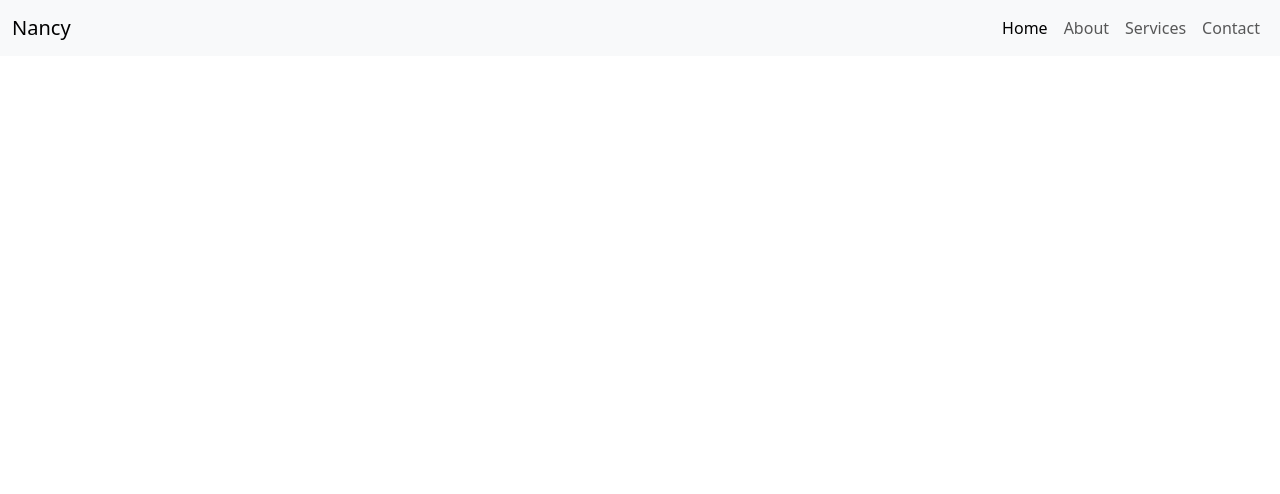
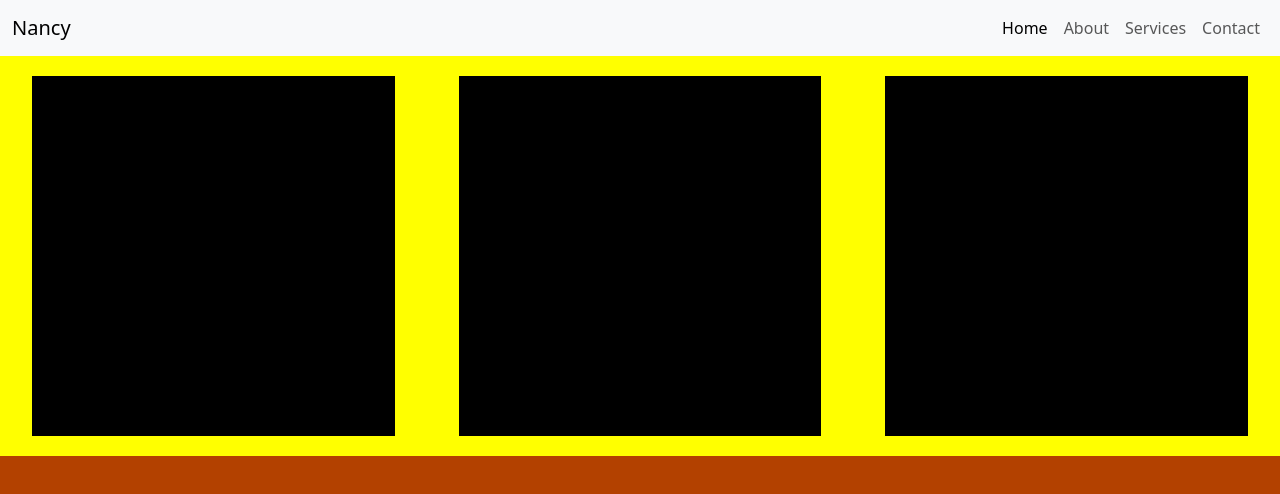
Before and after one commit to nkong008/Custom-Bootstrap-project, a website with bundled scripts: page index.html in a window 1280 px wide. Built offline with nearby package versions, Linux system fonts and the light colour scheme.

Commit message:
testing bootstrap grid system

```diff
--- a/css/style.scss
+++ b/css/style.scss
@@ -10,16 +10,38 @@ $custom-theme-colors: (
     "nancyDark": #b34100
 );
 
-$theme-colors:map-merge($custom-theme-colors , $theme-colors);
+$theme-colors: map-merge($custom-theme-colors, $theme-colors);
 
 // apply bootstrap before the container
 @import "../node_modules/bootstrap/scss/bootstrap";
 
 
-.wrapper-container {
-    height: 100vh;
+#wrapper-container {
 
-    #nav {
-        height: 70px;
+}
+#content {
+    margin-top: 56px;
+    height: calc(100vh - 56px);
+    // background-color: green;
+    padding: 0;
+    #content-1 {
+        height: 400px;
+        background-color: yellow;
+        .row {
+            height: 100%;
+            .content-1-section {
+                // background-color: blue;
+                height: 100%;
+                .content-1-section-div {
+                    // make it slightly smaller than the parent to create some space
+                    height: 90%;
+                    width: 90%;
+                    // padding: 2em;
+                    background-color: rgb(0, 0, 0);
+
+                }
+
+            }
+        }
     }
 }
--- a/index.html
+++ b/index.html
@@ -1,5 +1,6 @@
 <!DOCTYPE html>
 <html lang="en">
+
 <head>
   <meta charset="UTF-8">
   <meta http-equiv="X-UA-Compatible" content="IE=edge">
@@ -7,13 +8,15 @@
   <title>Bootstrap Starter File</title>
   <link rel="stylesheet" href="css/style.css">
 </head>
+
 <body>
 
-    <div class="container-fluid bg-nancyDark">
+  <div class="container-fluid" id="wrapper-container">
     <nav class="navbar navbar-expand-lg fixed-top bg-body-tertiary" id="nav">
       <div class="container-fluid">
         <a class="navbar-brand" href="#">Nancy</a>
-              <button class="navbar-toggler" type="button" data-bs-toggle="collapse" data-bs-target="#navbarNavAltMarkup" aria-controls="navbarNavAltMarkup" aria-expanded="false" aria-label="Toggle navigation">
+        <button class="navbar-toggler" type="button" data-bs-toggle="collapse" data-bs-target="#navbarNavAltMarkup"
+          aria-controls="navbarNavAltMarkup" aria-expanded="false" aria-label="Toggle navigation">
           <span class="navbar-toggler-icon"></span>
         </button>
         <div class="collapse navbar-collapse justify-content-end" id="navbarNavAltMarkup">
@@ -26,8 +29,41 @@
         </div>
       </div>
     </nav>
+    <!-- <div class="container-fluid" id="content">
+
+          <div class="container-fluid" id="content-1"></div> -->
   </div>
+
+  <!-- <div class="container-fluid bg-nancyLight" id="content"> -->
+
+
+  <!-- </div> -->
+
+  </div>
+
+  <div class="container-fluid bg-nancyDark" id="content">
+
+    <div class="container-fluid" id="content-1">
+      <!-- nedd this to treat it like a row -->
+      <section class="row">
+        <section class="col-md-4 content-1-section d-flex justify-content-center align-items-center">
+          <div class="content-1-section-div"></div>
+        </section>
+        <section class="col-md-4 content-1-section d-flex justify-content-center align-items-center">
+          <div class="content-1-section-div"></div>
+        </section>
+        <section class="col-md-4 content-1-section d-flex justify-content-center align-items-center">
+          <div class="content-1-section-div"></div>
+        </section>
+      </section>
+
+    </div>
+
+  </div>
+
+
   <!-- need module for drop down to work -->
   <script src="js/index.js" type="module"></script>
 </body>
+
 </html>
```
Also changed, not shown: css/style.css, 1 other file. Lines whose indentation alone changed are shown as unchanged.
